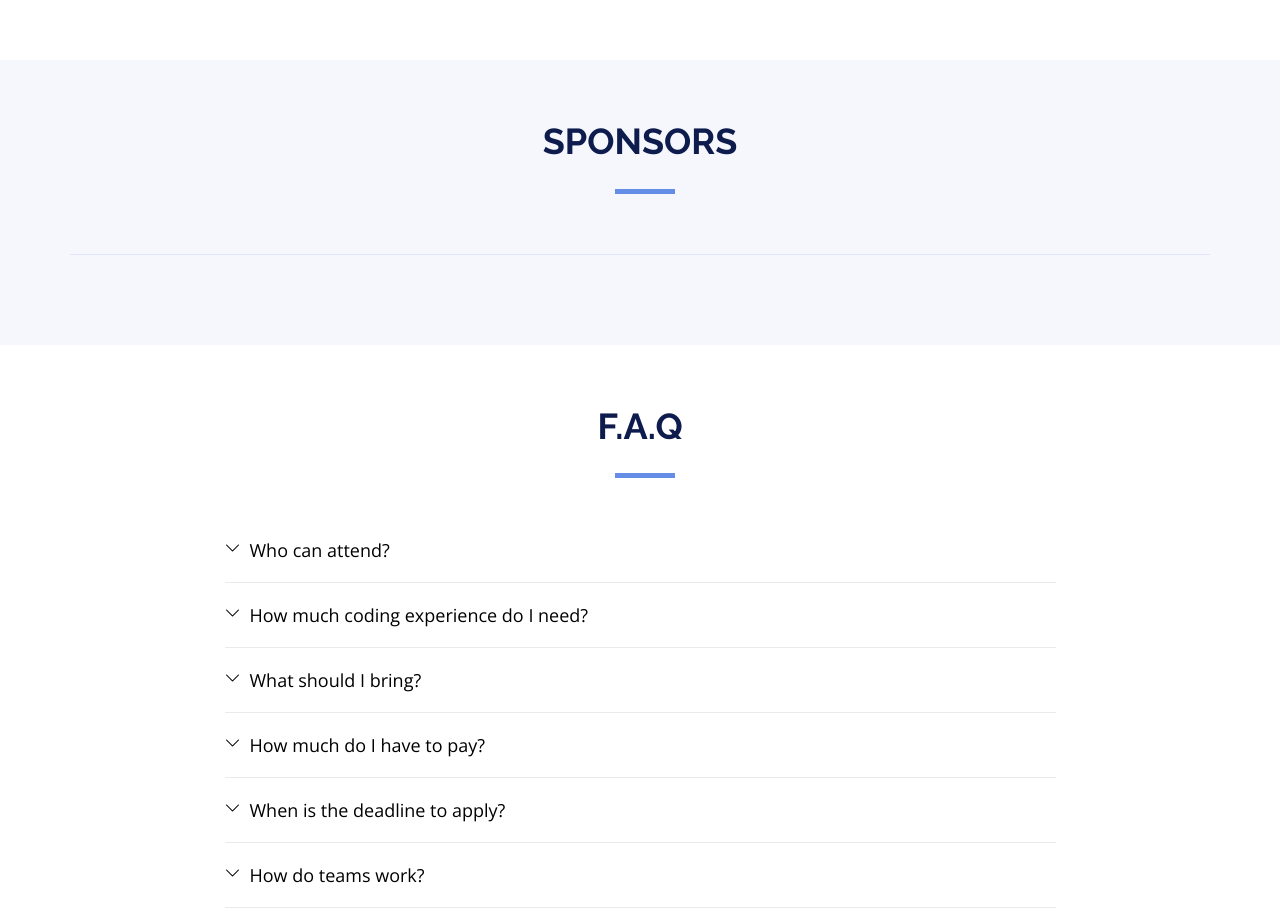
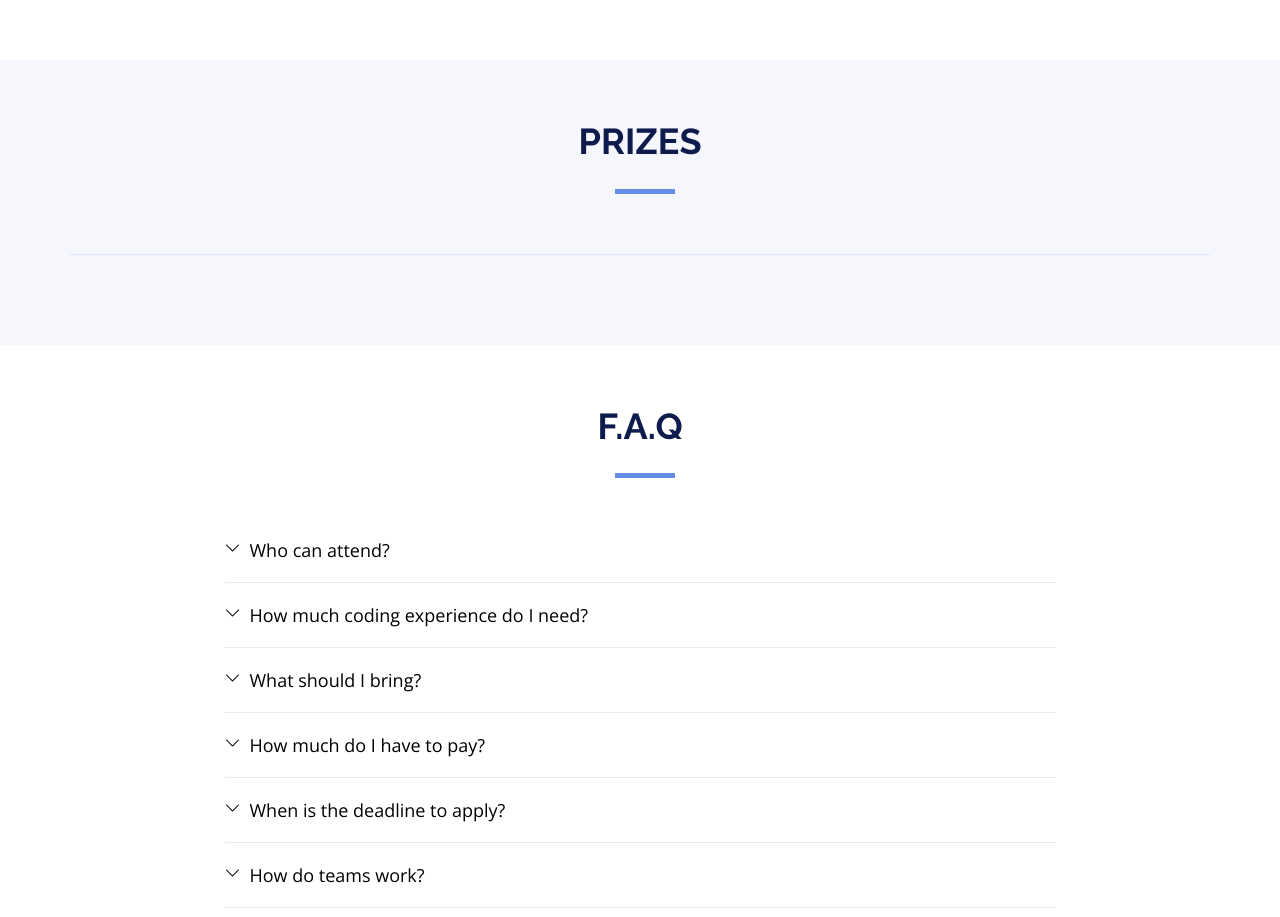
Before and after one commit to NathanMLu/AustinCS, a plain HTML site: page riverhacks/index.html in a window 1280 px wide. Shown: the part 3624-4541 px from the top of the page. Drawn offline with nearby package versions, Linux system fonts and the light colour scheme.

Commit message:
update spacing

```diff
--- a/riverhacks/index.html
+++ b/riverhacks/index.html
@@ -259,7 +259,7 @@
                             <div class="speaker">
                                 <img src="assets/img/schedule/placeholder.png" alt="Sponsor">
                             </div>
-                            <h4>The Future of Authentication<span>Presentation Hall</span></h4>
+                            <h4>The Future of Authentication<span> Presentation Hall</span></h4>
                             <p>Hear from WebAuthn+, an upcoming startup in the area of authentication.</p>
                         </div>
                     </div>
@@ -493,7 +493,7 @@
 
         <div class="container" data-aos="fade-up">
             <div class="section-header">
-                <h2>Sponsors</h2>
+                <h2>Prizes</h2>
             </div>
 
             <div class="row no-gutters supporters-wrap clearfix" data-aos="zoom-in" data-aos-delay="100">
```
